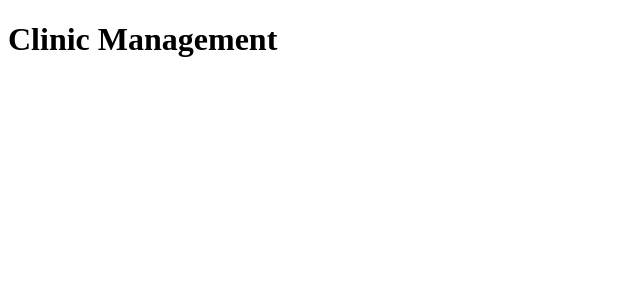
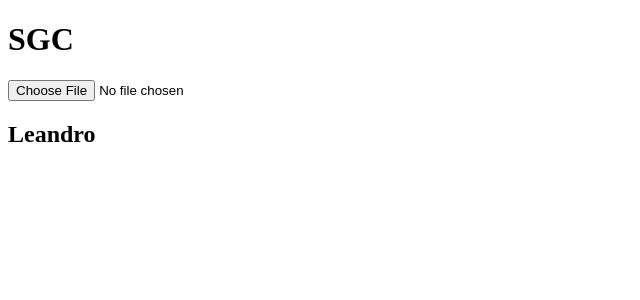
Before and after one commit to Eusousleandro/clinic-management-web, a React (Vite) app: page / in a window 1280 px wide. Shown: the top 300 px of the page, without its empty margins (0-640 px from the left). Built offline with nearby package versions, Linux system fonts and the light colour scheme.

Commit message:
Refaturando o codigo

```diff
--- a/src/App.tsx
+++ b/src/App.tsx
@@ -1,7 +1,9 @@
-import { NavBar } from './components/NavBar'
+import  NavBar  from './components/NavBar'
 
 export default function App() {
     return (
-        <h1>Clinic Management</h1>
+        <>
+            <NavBar />
+        </>
     )
 }
--- a/src/components/Input/index.tsx
+++ b/src/components/Input/index.tsx
@@ -1,4 +1,4 @@
-import { IInput } from '../interfaces/IInput'
+import type { IInput } from '../../interfaces/IInput'
 import './style.css'
 
 export default function Input({
--- a/src/interfaces/IButton.ts
+++ /dev/null
@@ -1,6 +0,0 @@
-import type { MouseEventHandler } from "react"
-
-export interface IButton {
-    name: string
-    onClick: MouseEventHandler<HTMLButtonElement>
-}
--- a/src/pages/Auth/Login/index.tsx
+++ b/src/pages/Auth/Login/index.tsx
@@ -1,5 +1,6 @@
-import { React } from 'react'
-import { Input } from '../components/Input'
+import { useSatate } from 'react'
+import Input  from './components/Input'
+import Button  from './components/Button'
 import './style.css'
 
 export default function Login() {
```
Also changed, not shown: src/components/Button/index.tsx (added, +9 -0 lines).
